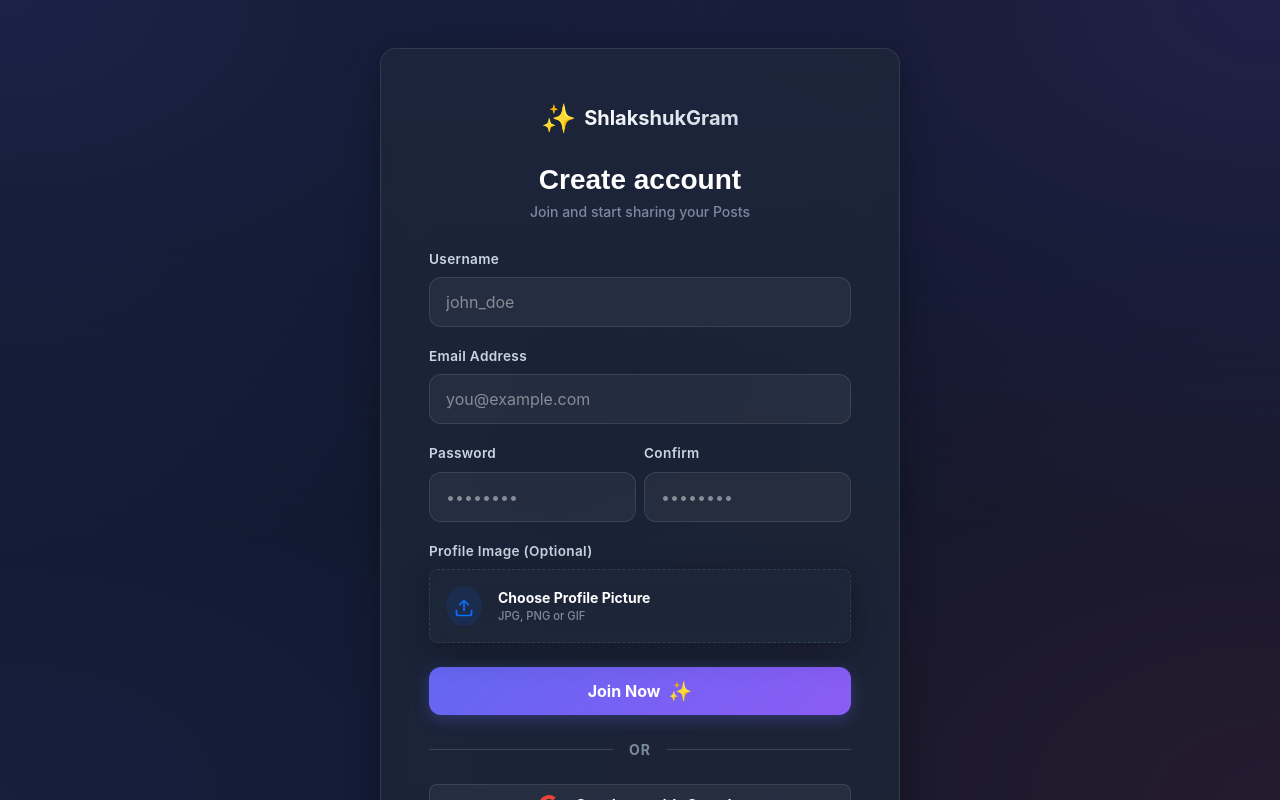
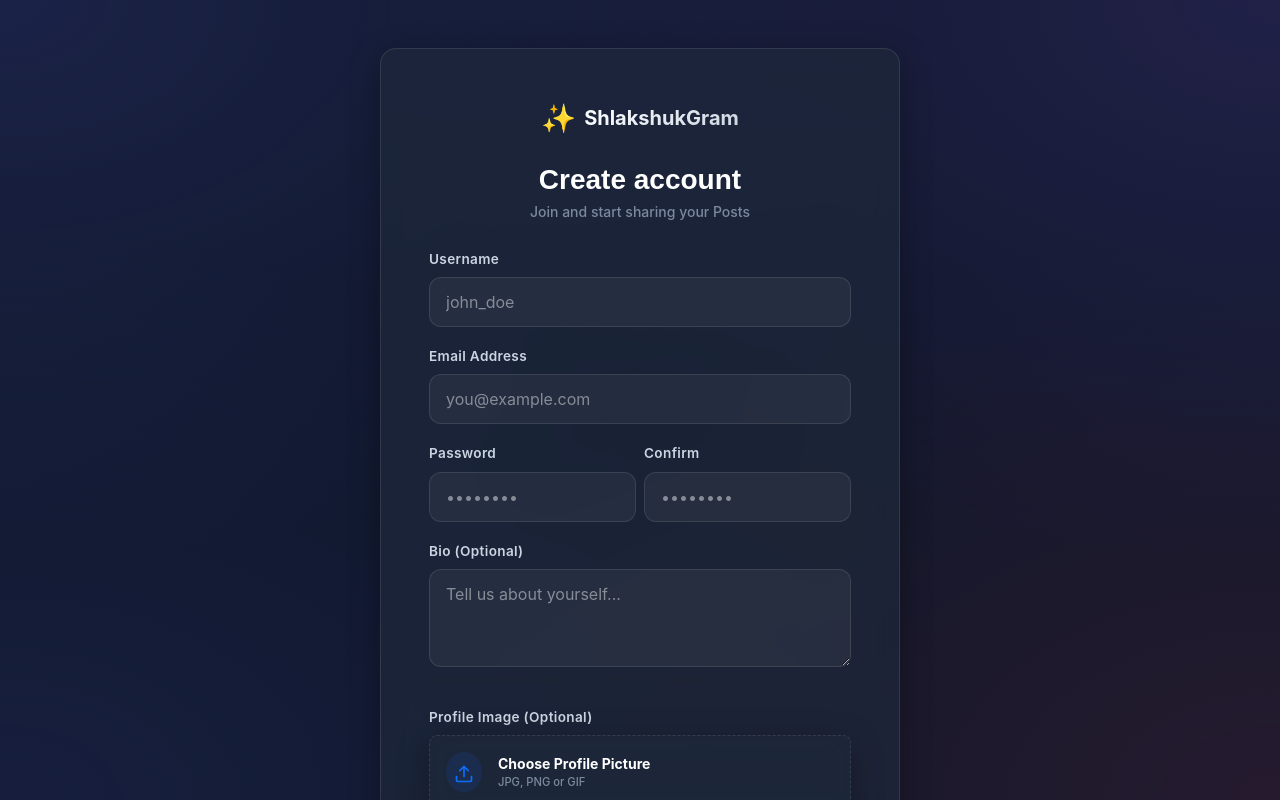
Before and after one commit to guyr22/web-dev-final-project, a React (Vite) app in the folder client/: page /register in a window 1280 px wide. Shown: the top 800 px of the page. Built offline with nearby package versions, Linux system fonts and the light colour scheme; no server answers.

Commit message:
add bio to account creation

```diff
--- a/client/src/pages/RegisterPage.tsx
+++ b/client/src/pages/RegisterPage.tsx
@@ -18,6 +18,7 @@ const registerSchema = z
         email: z.string().email('Please enter a valid email address'),
         password: z.string().min(6, 'Password must be at least 6 characters'),
         confirmPassword: z.string(),
+        bio: z.string().max(160, 'Bio cannot exceed 160 characters').optional(),
         image: z.custom<FileList>().optional(),
     })
     .refine((d) => d.password === d.confirmPassword, {
@@ -45,6 +46,10 @@ export default function RegisterPage() {
             formData.append('username', values.username);
             formData.append('email', values.email);
             formData.append('password', values.password);
+
+            if (values.bio) {
+                formData.append('bio', values.bio);
+            }
 
             if (values.image && values.image.length > 0) {
                 formData.append('image', values.image[0]);
@@ -160,6 +165,24 @@ export default function RegisterPage() {
                         )}
                     </div>
 
+                    {/* Bio */}
+                    <div className="mb-3">
+                        <label className="form-label small" htmlFor="reg-bio">Bio (Optional)</label>
+                        <textarea
+                            id="reg-bio"
+                            placeholder="Tell us about yourself..."
+                            className={`form-control${errors.bio ? ' is-invalid' : ''}`}
+                            rows={3}
+                            {...register('bio')}
+                        />
+                        {errors.bio && (
+                            <div className="invalid-feedback">{errors.bio.message}</div>
+                        )}
+                        <div className="form-text small opacity-50" style={{ fontSize: '0.7rem' }}>
+                            Brief description for your profile. max 160 characters.
+                        </div>
+                    </div>
+
                     {/* Profile Image (Optional) */}
                     <div className="mb-4">
                         <label className="form-label small">Profile Image (Optional)</label>
```
Also changed, not shown: 2 other files (tests, documents, lock files or other folders).
